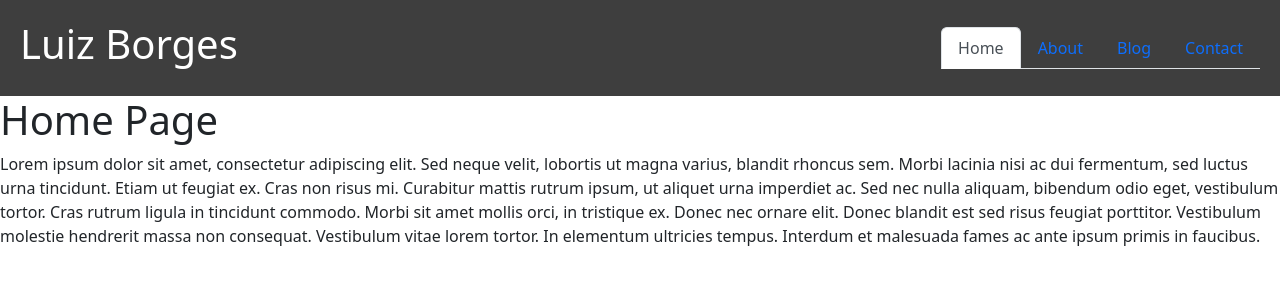
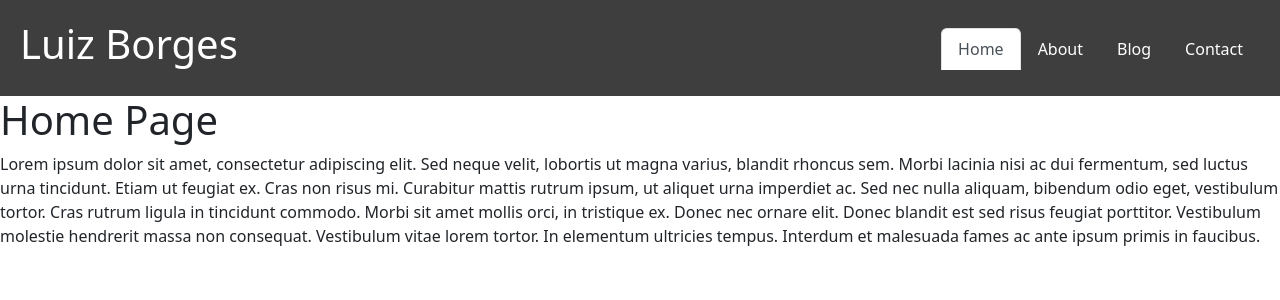
Before and after one commit to luizborges146/luizborges-portfolio, a React (Create React App) app: page / in a window 1280 px wide. Shown: the top 300 px of the page. Built offline with nearby package versions, Linux system fonts and the light colour scheme.

Commit message:
Create the style for the Header that it includes the nav-bar

```diff
--- a/src/style/App.css
+++ b/src/style/App.css
@@ -1,3 +1,5 @@
+
+/*################## Header #########################*/
 .header {
     display: flex;
     align-items: center;
@@ -7,16 +9,10 @@
     padding:20px
 }
 
-.nav-tabs {
-    list-style: none;
+.nav-tabs .nav-link {
+    color:white;
 }
 
-.nav-item {
-    color:green;
-    list-style: none;
+ul.nav.nav-tabs { /*remove the border from the navbar */
+    border-style: none;
 }
-
-.nav-link {
-    color:green;
-    list-style: none;
-}
```
Also changed, not shown: src/components/NavTabs.js (+0 -7 lines).
